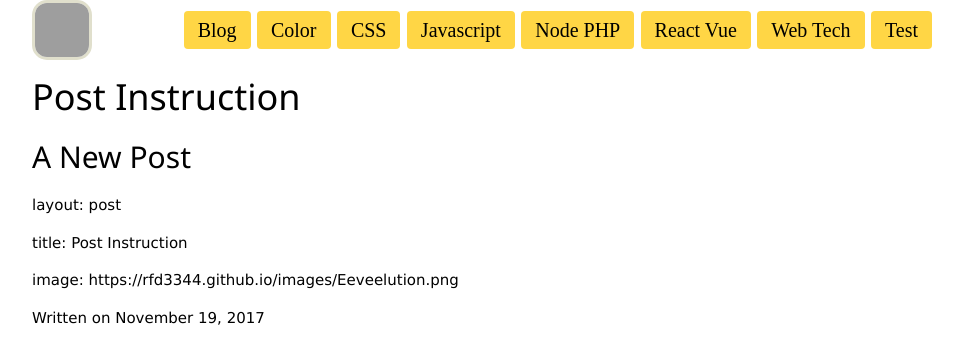
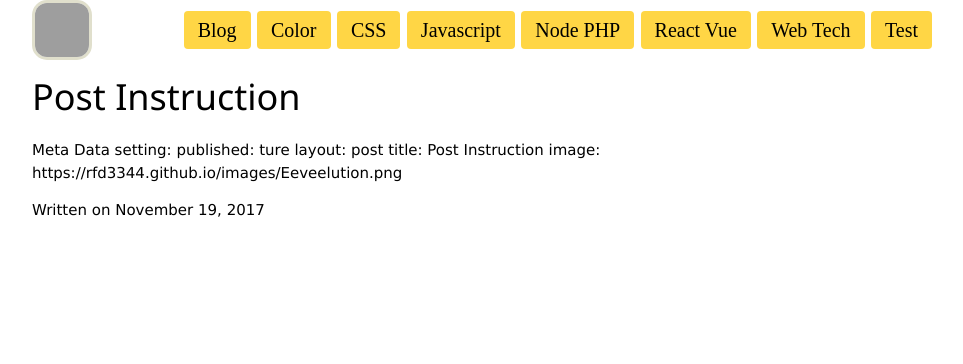
Before and after one commit to rfd3344a/rfd3344.github.io, a Jekyll site: the page built from _posts/2017-11-19-NewNotes.md, in a window 1280 px wide. Shown: the top 364 px of the page, without its empty margins (158-1121 px from the left). Built offline with Jekyll 4.4.1, drawn with Linux system fonts in a browser that asks for light colours; some web fonts are replaced; grey boxes are pictures that could not be loaded.

Commit message:
Create 2017-11-19-NewNotes.md

```diff
--- a/_posts/2017-11-19-NewNotes.md
+++ b/_posts/2017-11-19-NewNotes.md
@@ -4,10 +4,11 @@ layout: post
 title: Post Instruction
 image: 'https://rfd3344.github.io/images/Eeveelution.png'
 publish: ture;
+Meta Data setting: null
 ---
-## A New Post
+
+Meta Data setting:
+published: ture
 layout: post
-
 title: Post Instruction
-
 image: https://rfd3344.github.io/images/Eeveelution.png
```
